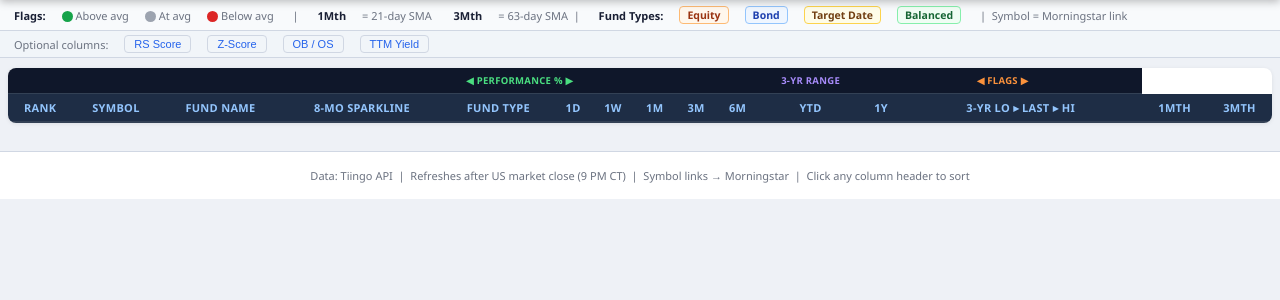
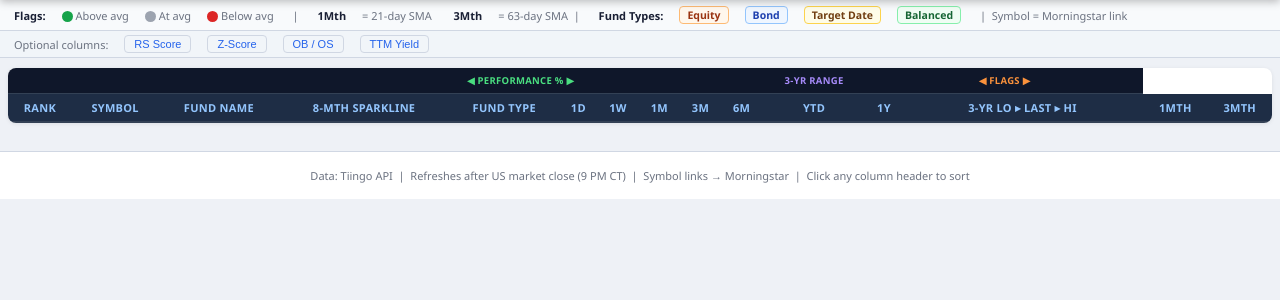
Before and after one commit to Jamesm2009/KCM_MF_Dashboard, a Flask app: page / in a window 1280 px wide. Shown: the part 95-395 px from the top of the page. Run offline with Flask 3, Linux system fonts and the light colour scheme; lists and menus that the app fills with data are empty.

Commit message:
Update index.html

```diff
--- a/templates/index.html
+++ b/templates/index.html
@@ -292,7 +292,7 @@ footer { text-align: center; padding: 16px; color: var(--muted); font-size: 11px
       <th onclick="sortTable(0)"  data-col="0">Rank</th>
       <th onclick="sortTable(1)"  data-col="1">Symbol</th>
       <th onclick="sortTable(2)"  data-col="2">Fund Name</th>
-      <th data-col="3" style="cursor:default">8-Mo Sparkline</th>
+      <th data-col="3" style="cursor:default">8-Mth Sparkline</th>
       <th onclick="sortTable(4)"  data-col="4">Fund Type</th>
       <th onclick="sortTable(5)"  data-col="5">1D</th>
       <th onclick="sortTable(6)"  data-col="6">1W</th>
```
